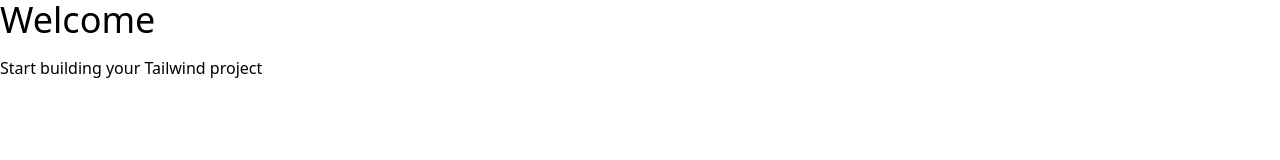
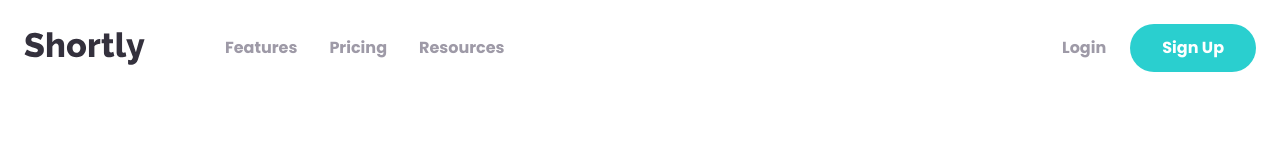
Before and after one commit to Dean92/shortly, a website: page index.html in a window 1280 px wide. Drawn offline with Linux system fonts and the light colour scheme.

Commit message:
Added fontFamily. Added Nav

```diff
--- a/index.html
+++ b/index.html
@@ -4,11 +4,35 @@
     <meta charset="UTF-8" />
     <meta http-equiv="X-UA-Compatible" content="IE=edge" />
     <meta name="viewport" content="width=device-width, initial-scale=1.0" />
+    <link rel="shortcut icon" type="image/png" href="images/favicon-32x32.png" />
+    <link rel="preconnect" href="https://fonts.googleapis.com" />
+    <link rel="preconnect" href="https://fonts.gstatic.com" crossorigin />
+    <link href="https://fonts.googleapis.com/css2?family=Atkinson+Hyperlegible&family=Poppins:wght@400;500;700&display=swap" rel="stylesheet" />
     <link rel="stylesheet" href="css/style.css" />
-    <title>Simple Tailwind Starter</title>
+    <title>Shortly</title>
   </head>
   <body>
-    <h1 class="text-4xl mb-4">Welcome</h1>
-    <p>Start building your Tailwind project</p>
+    <!-- Nav Container -->
+    <nav class="relative container mx-auto p-6">
+      <div class="flex items-center justify-between">
+        <!-- Flex Container for Logo/Menu -->
+        <div class="flex items-center space-x-20">
+          <img src="images/logo.svg" alt="Logo" />
+          <!-- Left Menu -->
+          <div class="hidden space-x-8 font-bold lg:flex">
+            <a href="#" class="text-grayishViolet hover:text-veryDarkViolet">Features</a>
+            <a href="#" class="text-grayishViolet hover:text-veryDarkViolet">Pricing</a>
+            <a href="#" class="text-grayishViolet hover:text-veryDarkViolet">Resources</a>
+          </div>
+        </div>
+        <!-- Right Buttons Menu -->
+        <div class="hidden items-center space-x-6 font-bold text-grayishViolet lg:flex">
+          <div class="hover:text-veryDarkViolet">Login</div>
+          <a href="#" class="px-8 py-3 font-bold text-white bg-cyan rounded-full hover:opacity-70">Sign Up</a>
+        </div>
+        <!-- @todo Hamburger Menu -->
+      </div>
+      <!-- @todo Mobile Menu -->
+    </nav>
   </body>
 </html>
--- a/tailwind.config.js
+++ b/tailwind.config.js
@@ -11,6 +11,12 @@
         veryDarkBlue: 'hsl(255, 11%, 22%)',
         veryDarkViolet: 'hsl(260, 8%, 14%)',
       },
+      fontFamily: {
+        sans: ['Poppins', 'sans-serif'],
+      },
+      spacing: {
+        180: '32rem',
+      },
     },
   },
   plugins: [],
```
Also changed, not shown: css/style.css.
